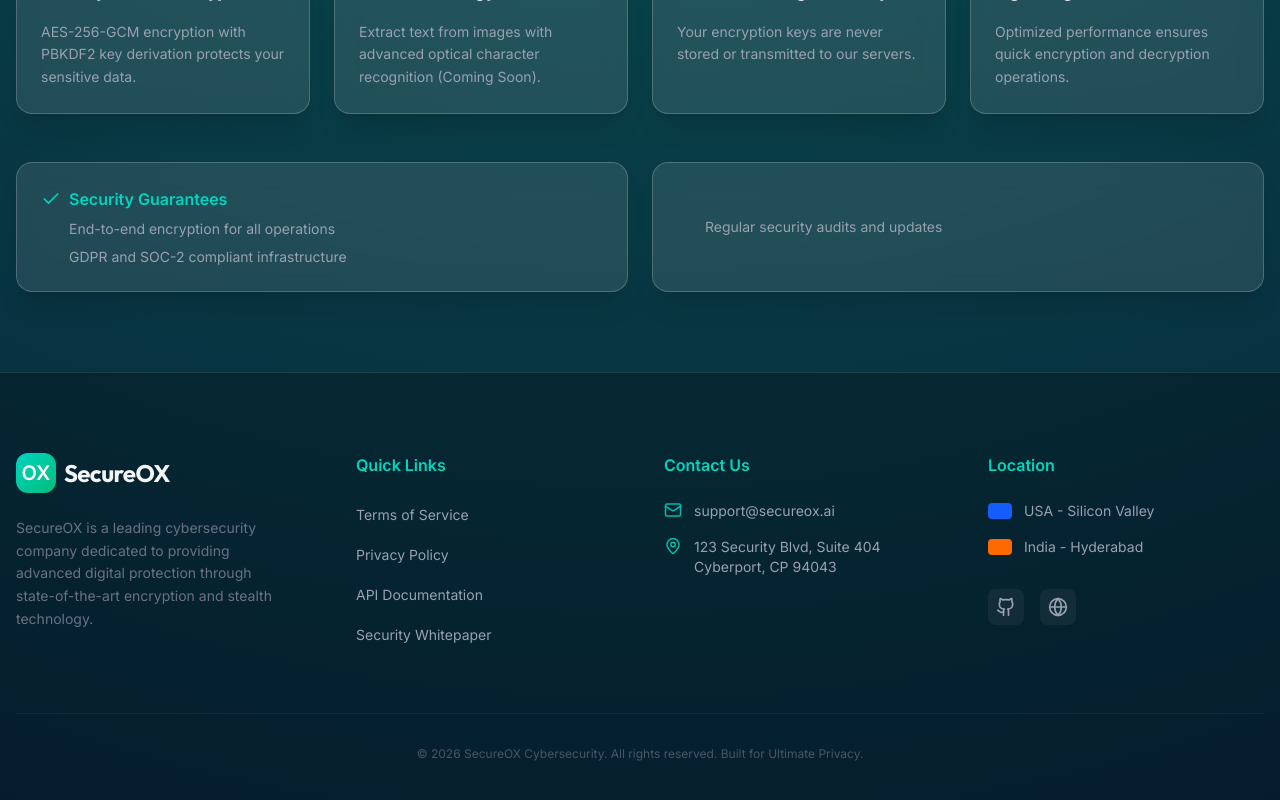
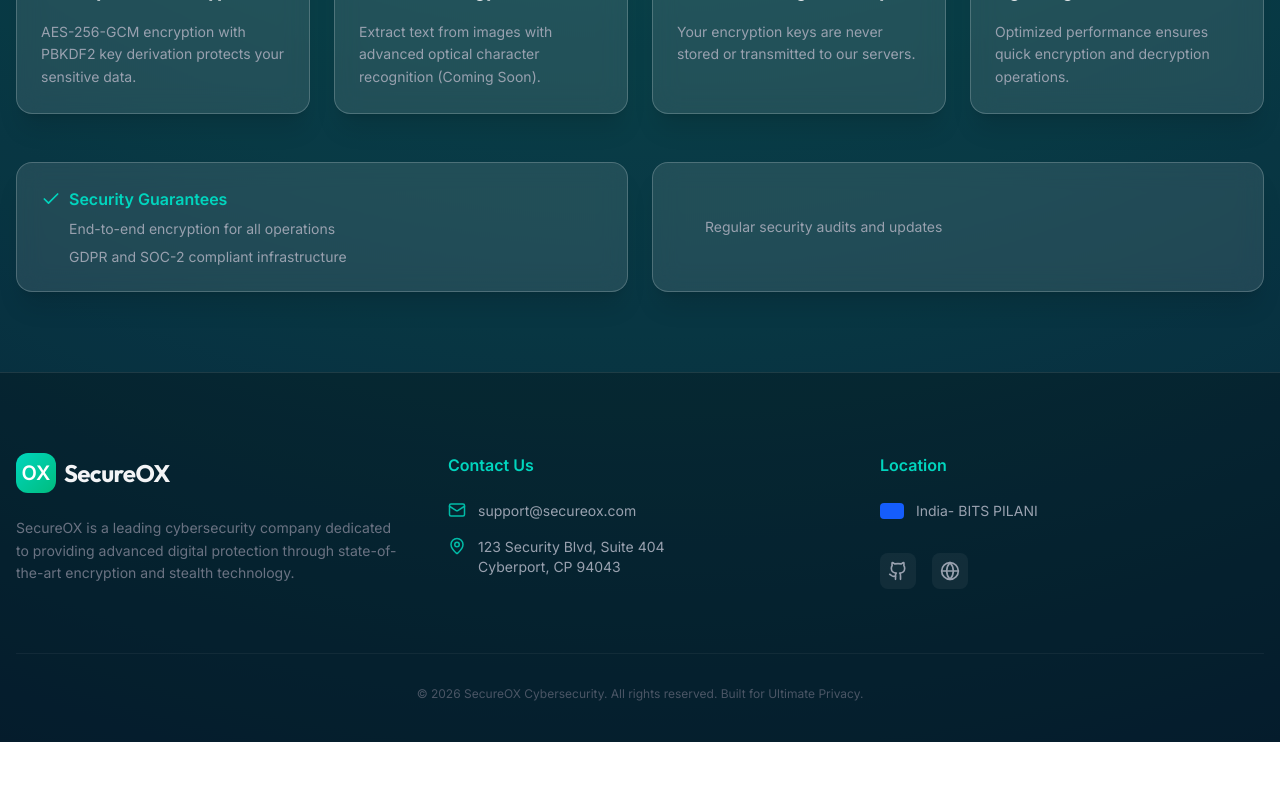
Before and after one commit to SUS-HANT19/SECUREOX, a React (Vite) app: page / in a window 1280 px wide. Shown: the part 992-1792 px from the top of the page. After the commit the page ends 1734 px from the top, so only its background shows below. Built offline with nearby package versions, Linux system fonts and the light colour scheme.

Commit message:
Update App.tsx

```diff
--- a/src/App.tsx
+++ b/src/App.tsx
@@ -591,7 +591,7 @@
 
       <footer id="contact" className="bg-black/40 border-t border-white/10 pt-20 pb-10">
         <div className="max-w-7xl mx-auto px-4">
-          <div className="grid grid-cols-1 md:grid-cols-4 gap-12 mb-16">
+          <div className="grid grid-cols-1 md:grid-cols-3 gap-12 mb-16">
             <div className="space-y-6">
               <div className="flex items-center gap-2">
                 <div className="w-10 h-10 bg-gradient-to-br from-teal-400 to-emerald-500 rounded-xl flex items-center justify-center text-white font-bold text-xl">
@@ -605,21 +605,11 @@
             </div>
 
             <div className="space-y-6">
-              <h4 className="font-bold text-teal-400 px-4">Quick Links</h4>
-              <ul className="space-y-3 text-sm text-gray-400">
-                <li><a href="#" className="hover:text-white transition-colors px-4 py-1 block">Terms of Service</a></li>
-                <li><a href="#" className="hover:text-white transition-colors px-4 py-1 block">Privacy Policy</a></li>
-                <li><a href="#" className="hover:text-white transition-colors px-4 py-1 block">API Documentation</a></li>
-                <li><a href="#" className="hover:text-white transition-colors px-4 py-1 block">Security Whitepaper</a></li>
-              </ul>
-            </div>
-
-            <div className="space-y-6">
               <h4 className="font-bold text-teal-400">Contact Us</h4>
               <ul className="space-y-4 text-sm text-gray-400">
                 <li className="flex gap-3">
                   <Mail size={18} className="text-teal-500 shrink-0" />
-                  <span>support@secureox.ai</span>
+                  <span>support@secureox.com</span>
                 </li>
                 <li className="flex gap-3">
                   <MapPin size={18} className="text-teal-500 shrink-0" />
@@ -633,12 +623,9 @@
               <ul className="space-y-4 text-sm text-gray-400">
                 <li className="flex items-center gap-3">
                    <div className="w-6 h-4 bg-blue-600 rounded-sm" />
-                   <span>USA - Silicon Valley</span>
+                   <span>India- BITS PILANI</span>
                 </li>
-                <li className="flex items-center gap-3">
-                   <div className="w-6 h-4 bg-orange-500 rounded-sm" />
-                   <span>India - Hyderabad</span>
-                </li>
+
                 <li className="pt-4 flex gap-4">
                   <a href="#" className="p-2 bg-white/5 rounded-lg hover:bg-white/10 transition-colors"><Github size={20} /></a>
                   <a href="#" className="p-2 bg-white/5 rounded-lg hover:bg-white/10 transition-colors"><Globe size={20} /></a>
```
